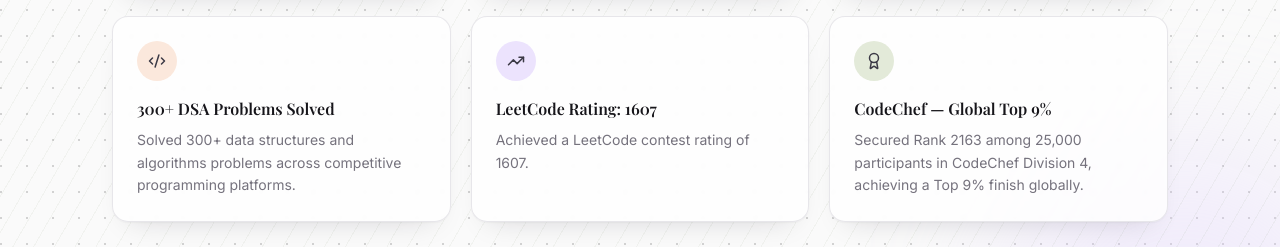
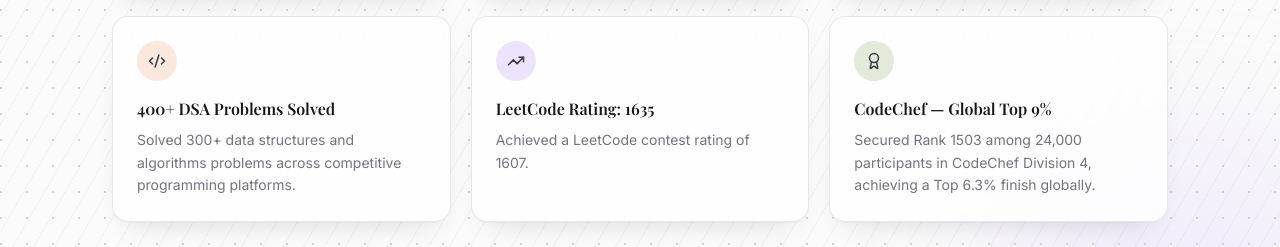
Before and after one commit to Akshita-2006/portfolio, a React (Vite) app: page / in a window 1280 px wide. Shown: the part 4593-4840 px from the top of the page. Built offline with nearby package versions, Linux system fonts and the light colour scheme; no server answers; a web font is replaced by a local one.

Commit message:
update information

```diff
--- a/src/data/achievements.ts
+++ b/src/data/achievements.ts
@@ -17,17 +17,17 @@
       "Secured 3rd position in the QuantumSpark Ideathon.for developing an innovative photonics-based cloud seeding solution using quantum dots and optical sensing technologies.",
   },
   {
-    title: "300+ DSA Problems Solved",
+    title: "400+ DSA Problems Solved",
     description:
       "Solved 300+ data structures and algorithms problems across competitive programming platforms.",
   },
   {
-    title: "LeetCode Rating: 1607",
+    title: "LeetCode Rating: 1635",
     description: "Achieved a LeetCode contest rating of 1607.",
   },
   {
     title: "CodeChef — Global Top 9%",
     description:
-      "Secured Rank 2163 among 25,000 participants in CodeChef Division 4, achieving a Top 9% finish globally.",
+      "Secured Rank 1503 among 24,000 participants in CodeChef Division 4, achieving a Top 6.3% finish globally.",
   },
 ];
```
